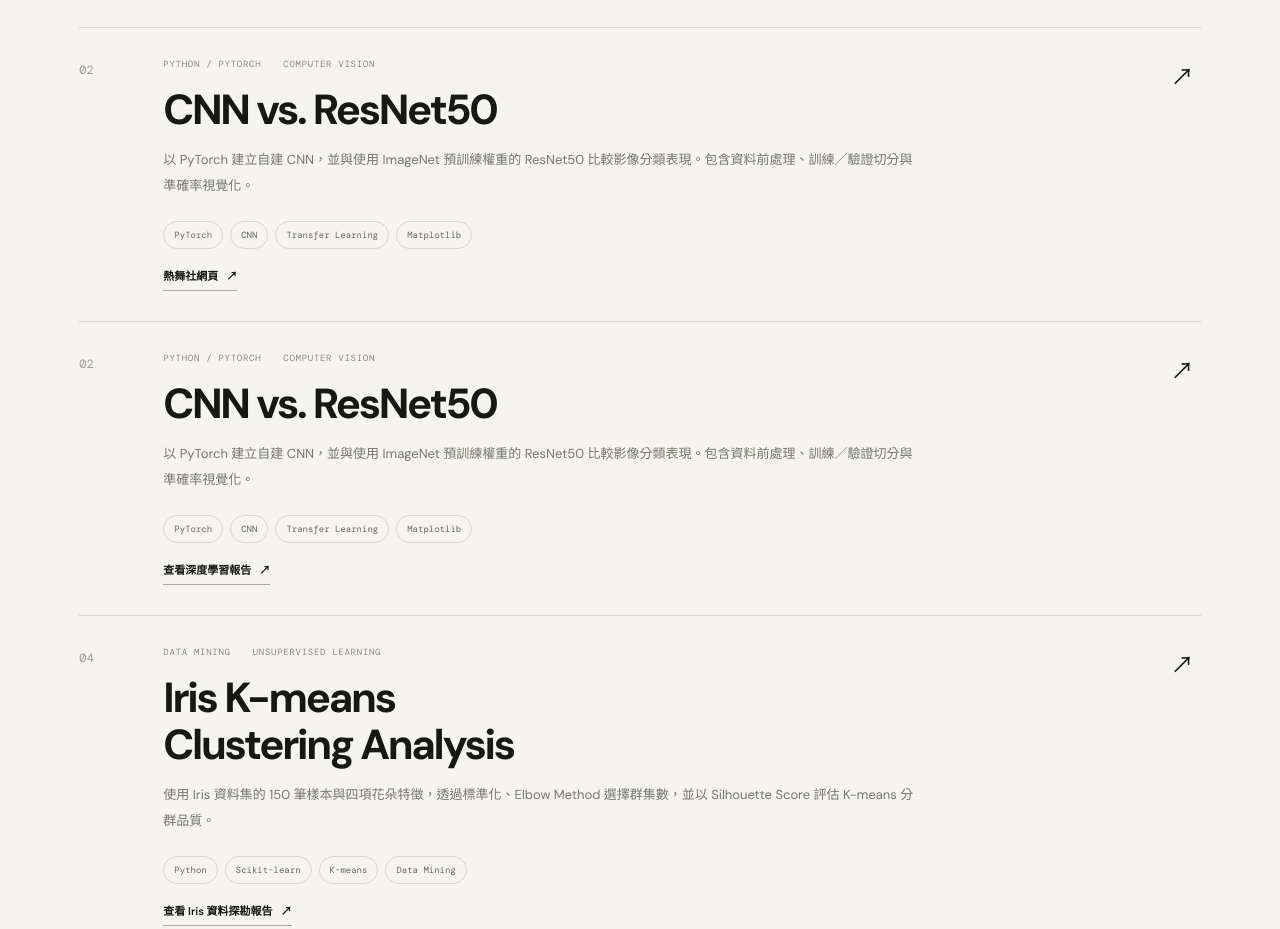
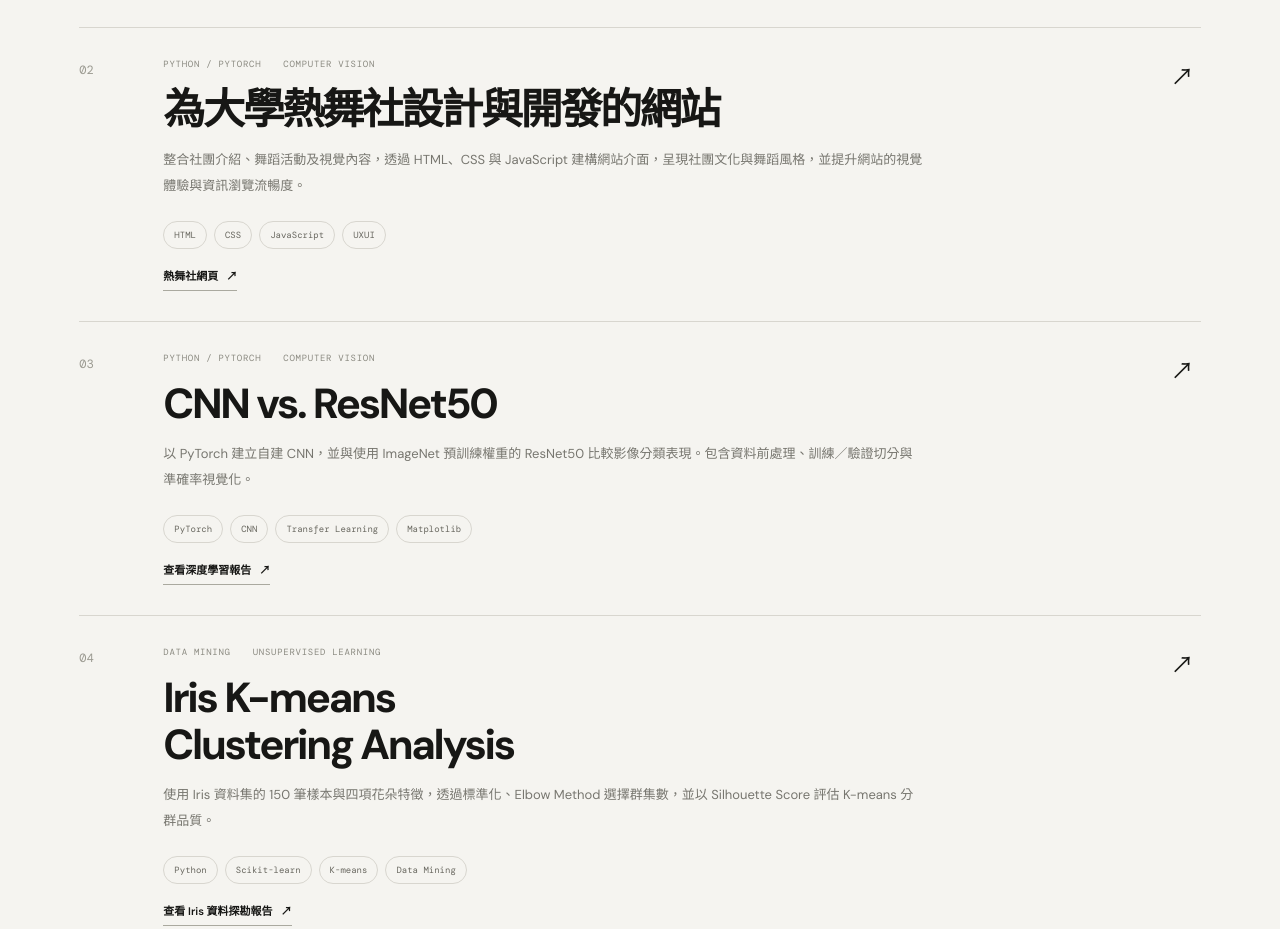
Before and after one commit to cmeowwww/portfolio, a plain HTML site: page index.html in a window 1280 px wide. Shown: the part 1943-2872 px from the top of the page. Drawn offline with nearby package versions, Linux system fonts and the light colour scheme; a web font is replaced by a local one.

Commit message:
Update project details and contact section in index.html

```diff
--- a/index.html
+++ b/index.html
@@ -103,9 +103,9 @@
             <div class="project-number">02</div>
             <div class="project-main">
               <div class="project-meta"><span>PYTHON / PYTORCH</span><span>COMPUTER VISION</span></div>
-              <h3>CNN vs. ResNet50</h3>
-              <p data-i18n="project1Desc">以 PyTorch 建立自建 CNN，並與使用 ImageNet 預訓練權重的 ResNet50 比較影像分類表現。包含資料前處理、訓練／驗證切分與準確率視覺化。</p>
-              <div class="tags"><span>PyTorch</span><span>CNN</span><span>Transfer Learning</span><span>Matplotlib</span></div>
+              <h3>為大學熱舞社設計與開發的網站</h3>
+              <p data-i18n="project1Desc">整合社團介紹、舞蹈活動及視覺內容，透過 HTML、CSS 與 JavaScript 建構網站介面，呈現社團文化與舞蹈風格，並提升網站的視覺體驗與資訊瀏覽流暢度。</p>
+              <div class="tags"><span>HTML</span><span>CSS</span><span>JavaScript</span><span>UXUI</span></div>
               <a class="report-link" href="https://twinkle99cc.github.io/MCUDC/?utm_source=ig&utm_medium=social&utm_content=link_in_bio&fbclid=PAZXh0bgNhZW0CMTEAcGRvZgJzcnRjBmFwcF9pZA85MzY2MTk3NDMzOTI0NTkAAadogkUdbBpGd-5yOwH2xOrEHsYpqLoaXISPwpIhPon5qRFV-kdxGDpQDzZ0rg_aem_JO9M27bFHENqoSECc0vAaA" target="_blank" rel="noopener noreferrer"><span data-i18n="deepLearningReport">熱舞社網頁</span> ↗</a>
             </div>
             <div class="project-arrow">↗</div>
@@ -115,7 +115,7 @@
 
 
           <article class="project-card">
-            <div class="project-number">02</div>
+            <div class="project-number">03</div>
             <div class="project-main">
               <div class="project-meta"><span>PYTHON / PYTORCH</span><span>COMPUTER VISION</span></div>
               <h3>CNN vs. ResNet50</h3>
@@ -168,7 +168,8 @@
 
       <section class="section contact-section" id="contact">
         <p class="eyebrow">04 / CONTACT</p>
-        <h2 data-i18n="experienceTitle">有想法<br>一起實現。</h2>
+        <h1 data-i18n="experienceTitle">有想法，一起實現。</h1>
+
         <p class="contact-copy" data-i18n="contactCopy">歡迎交流 AI 專案、實習機會、教育合作與創意提案。</p>
         <a class="contact-email" href="mailto:a3508178@gmail.com">a3508178@gmail.com <span>↗</span></a>
         <p class="edit-hint" data-i18n="emailHint">phone: 0906151095。</p>
```
